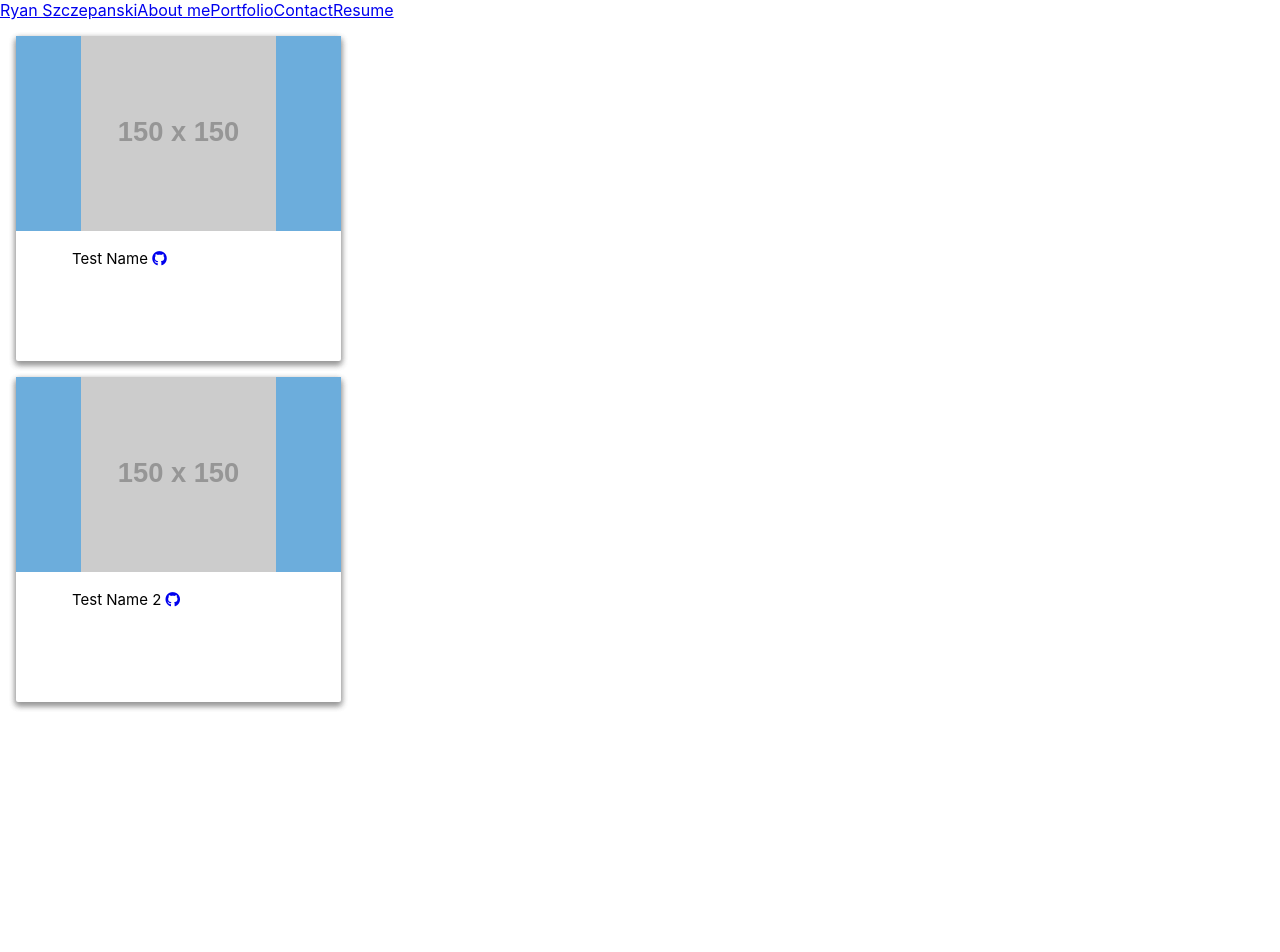
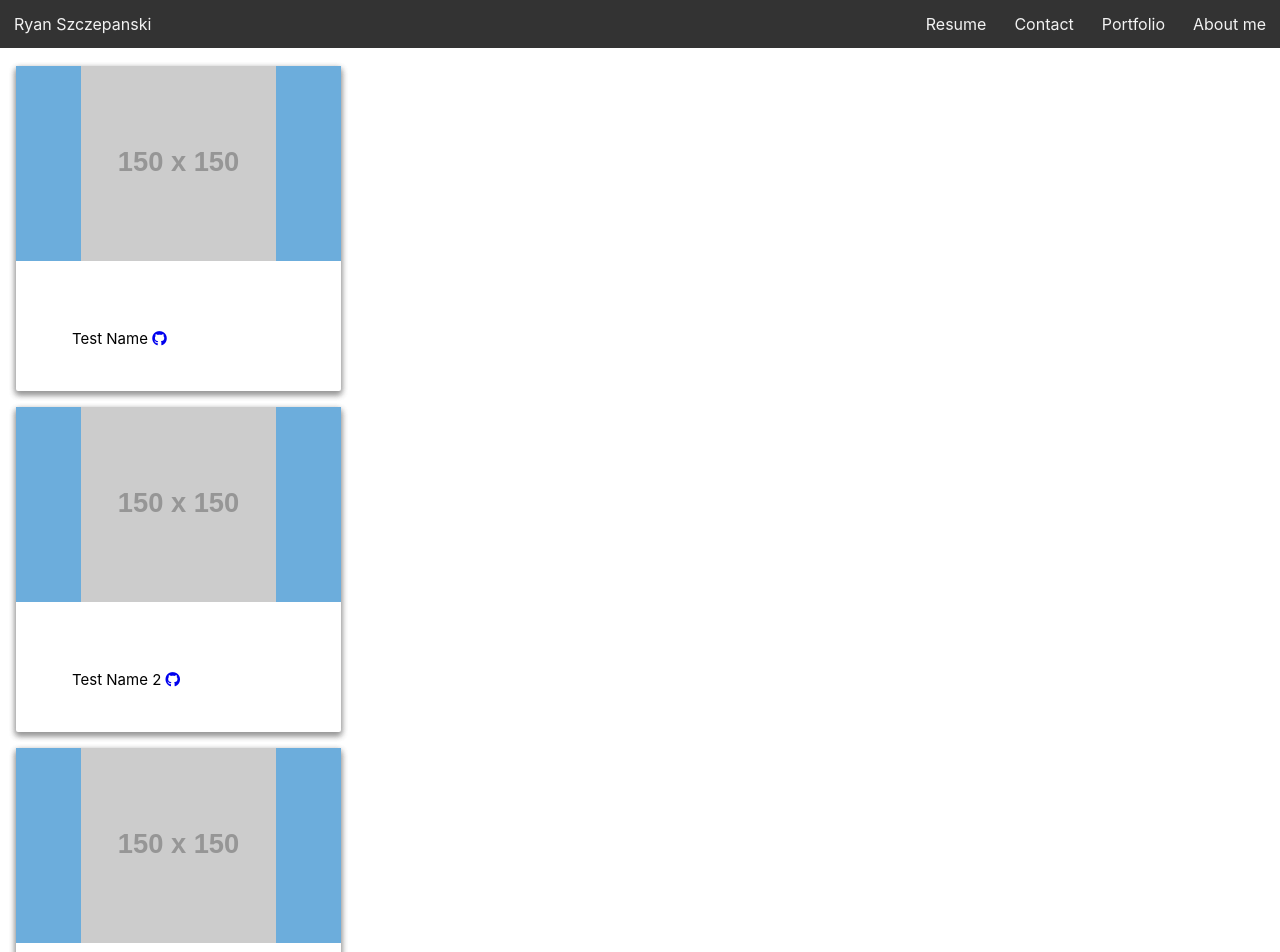
Before and after one commit to RyanSzczepanski/Portfolio, a React (Create React App) app: page / in a window 1280 px wide. Shown: the top 952 px of the page. Before the commit the page ends 800 px from the top, so only its background shows below. Built offline with nearby package versions, Linux system fonts and the light colour scheme.

Commit message:
adjusted navbar style

```diff
--- a/src/App.js
+++ b/src/App.js
@@ -11,11 +11,13 @@ function App() {
   const [projectList, setProjectList] = useState(Projects);
 
   return (
-    <div>
-        <NavBar/>
-    {projectList.map(({name, image, link})=>{
-      return <Card name={name} image={image} link={link}/>
-    })}
+  <div>
+    <NavBar/>
+    <div className="content">
+      {projectList.map(({name, image, link})=>{
+        return <Card name={name} image={image} link={link}/>
+      })}
+    </div>
   </div>
   );
 }
--- a/src/components/NavBar/index.js
+++ b/src/components/NavBar/index.js
@@ -4,9 +4,9 @@ import './style.css';
 function NavBar(props) {
   return (
     <nav className="navbar">
-        <a className="left" href="#">Ryan Szczepanski</a>
-        <a href="#home">About me</a>
-        <a href="#news">Portfolio</a>
+        <a className="left" href="/">Ryan Szczepanski</a>
+        <a href="#about">About me</a>
+        <a href="#portfolio">Portfolio</a>
         <a href="#contact">Contact</a>
         <a href="#resume">Resume</a>
     </nav>
--- a/src/components/NavBar/style.css
+++ b/src/components/NavBar/style.css
@@ -1,3 +1,21 @@
 .navbar{
     overflow: hidden;
+    background-color: #333;
+    position: fixed;
+    top: 0;
+    width: 100%;
+    z-index:1;
 }
+
+.navbar a {
+    float: right;
+    display: block;
+    color: #f2f2f2;
+    text-align: center;
+    padding: 14px;
+    text-decoration: none;
+}
+
+.left {
+    float: left !important;
+}
--- a/src/index.css
+++ b/src/index.css
@@ -11,3 +11,7 @@ code {
   font-family: source-code-pro, Menlo, Monaco, Consolas, 'Courier New',
     monospace;
 }
+
+.content {
+  padding-top: 50px ;
+}
--- a/src/projects.json
+++ b/src/projects.json
@@ -8,5 +8,15 @@
         "name": "Test Name 2",
         "image": "https://via.placeholder.com/150",
         "link": "https://github.com/RyanSzczepanski/Portfolio/"
+    },
+    {
+        "name": "Test Name 3",
+        "image": "https://via.placeholder.com/150",
+        "link": "https://github.com/RyanSzczepanski/Portfolio/"
+    },
+    {
+        "name": "Test Name 4",
+        "image": "https://via.placeholder.com/150",
+        "link": "https://github.com/RyanSzczepanski/Portfolio/"
     }
 ]
```
Also changed, not shown: src/components/AboutMe/index.js (added), src/components/AboutMe/style.css (added).
